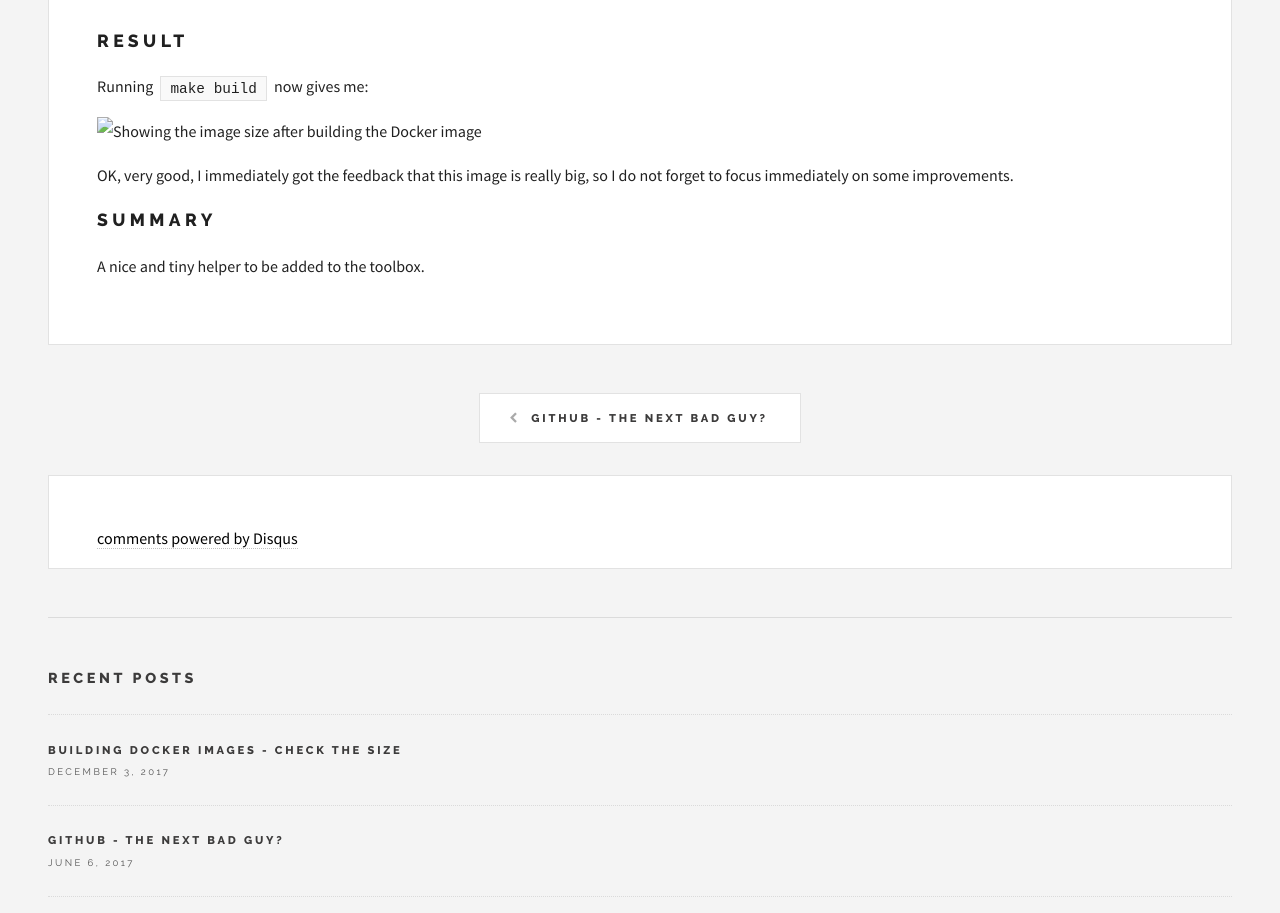
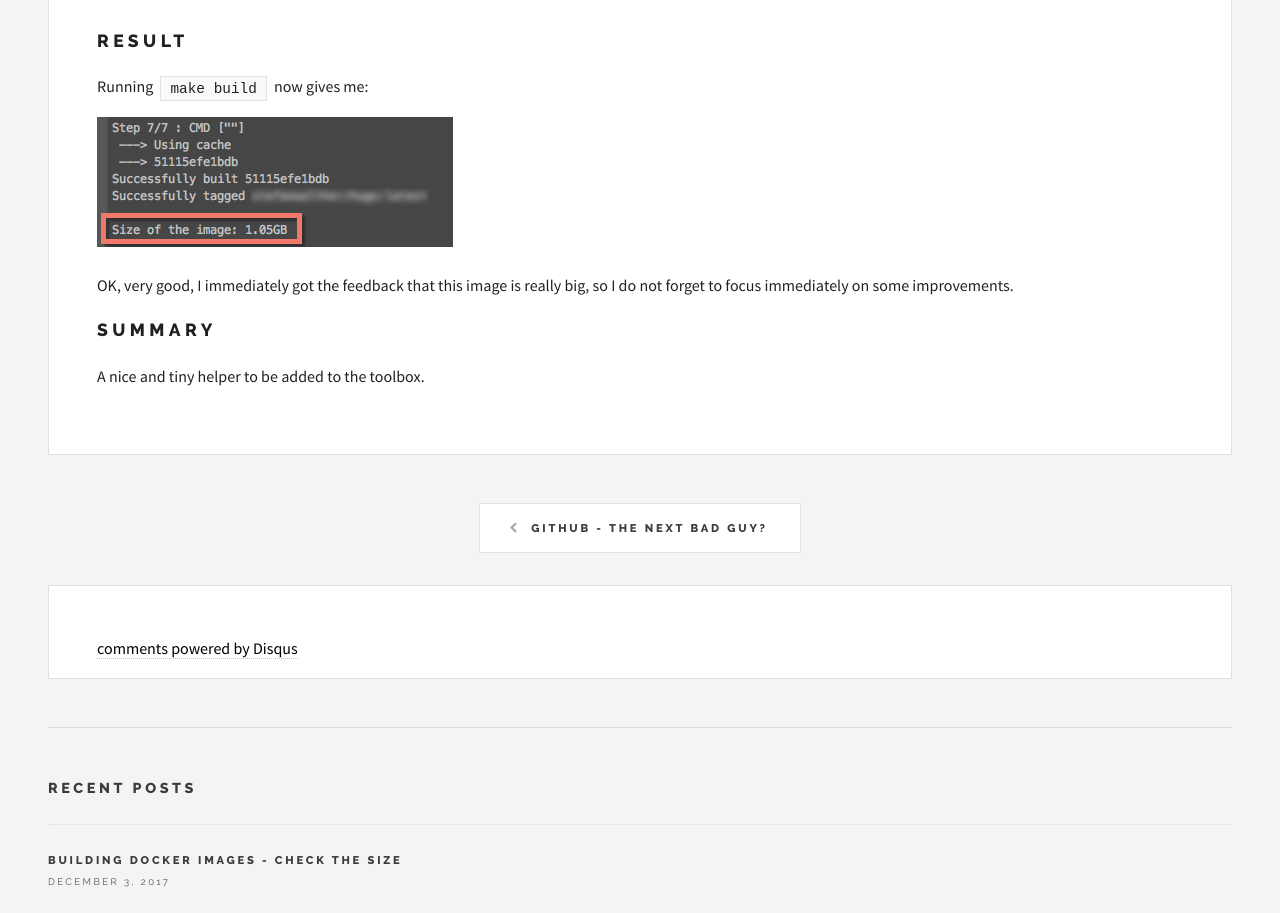
Before and after one commit to stefanwalther/stefanwalther.io, a plain HTML site: page index.html in a window 1280 px wide. Shown: the part 920-1833 px from the top of the page. Drawn offline with Linux system fonts and the light colour scheme.

Commit message:
Publishing to gh-pages (publish.sh)

```diff
--- a/index.html
+++ b/index.html
@@ -4,7 +4,7 @@
     <head>
         <meta http-equiv="pragma" content="no-cache" />
         <meta http-equiv="expires" content="0" />
-        <meta http-equiv="last-modified" content="2017-12-03@03:58:57 CET" />
+        <meta http-equiv="last-modified" content="2017-12-03@03:59:43 CET" />
 
 
                 <title>stefanwalther.io</title>
@@ -250,7 +250,7 @@ build:          ## Build the docker image
 
 <p>Running <code>make build</code> now gives me:</p>
 
-<p><img src="/blo/docker-image-size/docker-image-size.png" alt="Showing the image size after building the Docker image" /></p>
+<p><img src="/blog/docker-image-size/docker-image-size.png" alt="Showing the image size after building the Docker image" /></p>
 
 <p>OK, very good, I immediately got the feedback that this image is really big, so I do not forget to focus immediately on some improvements.</p>
 
```
Also changed, not shown: 404.html (+1 -1 lines), blog/docker-image-size/index.html (+2 -2 lines), blog/github-bad-guy/index.html (+1 -1 lines), blog/index.html (+1 -1 lines), blog/yet-another-blog/index.html (+2 -2 lines), categories/index.html (+1 -1 lines).
